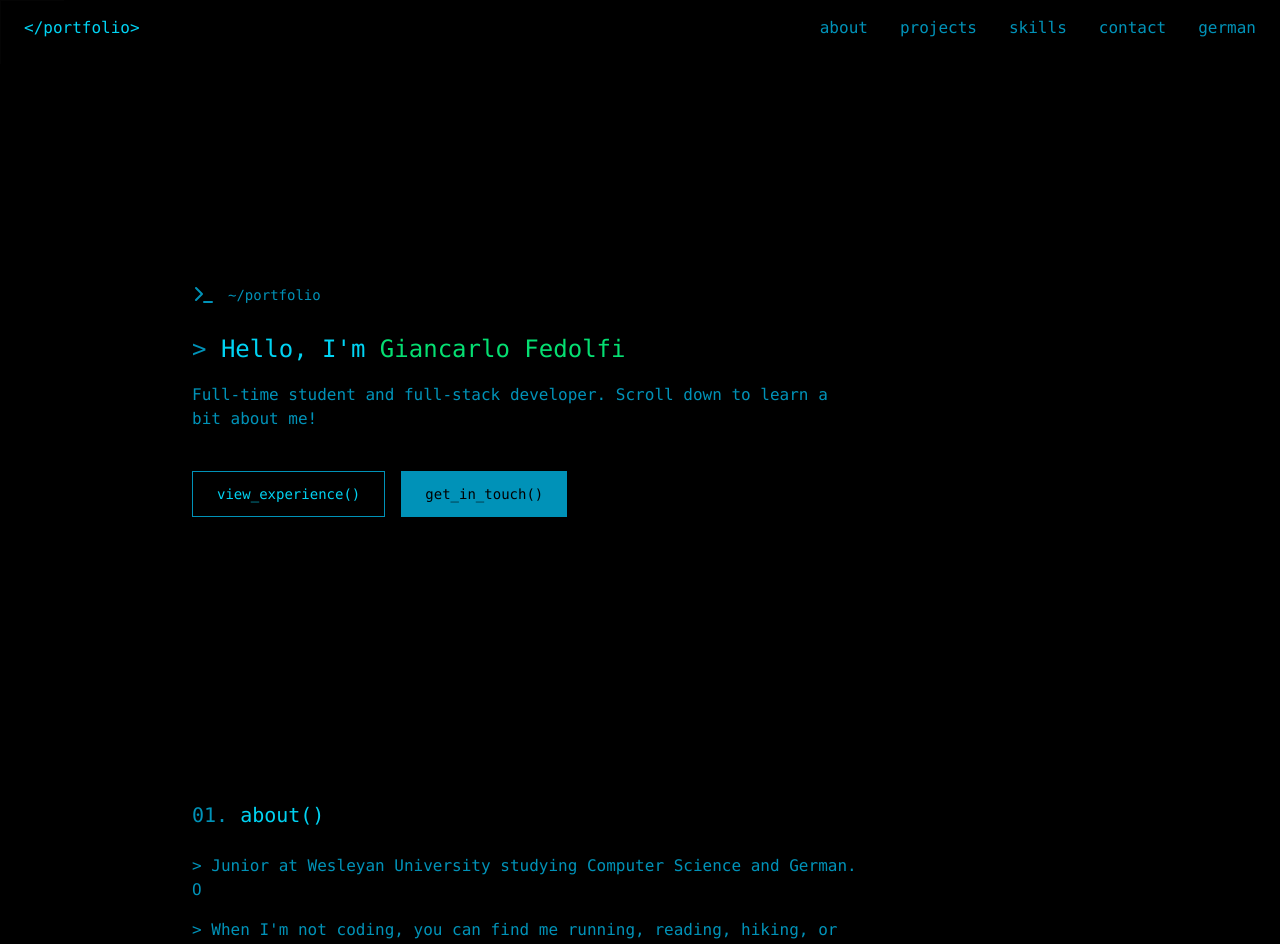
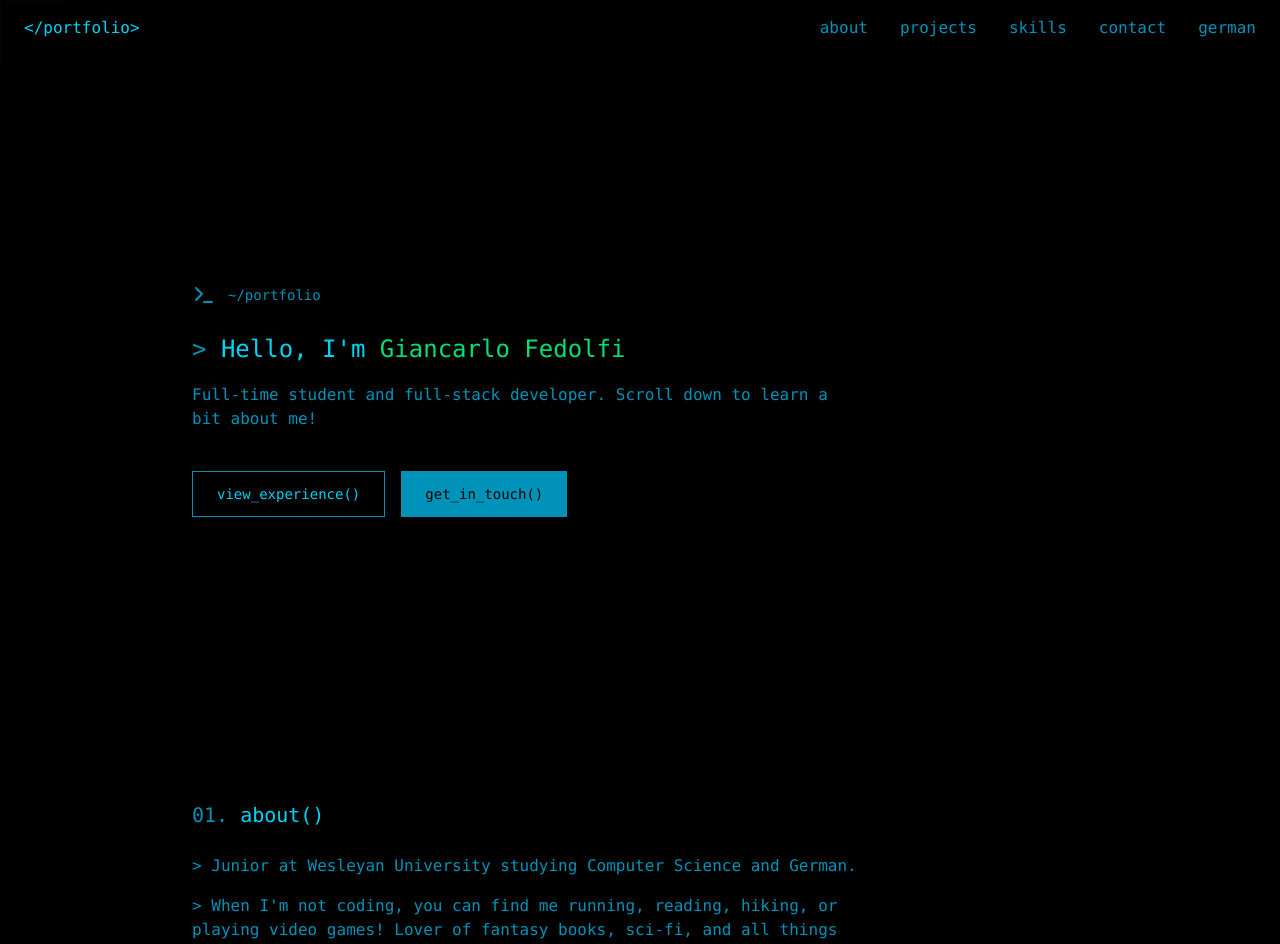
Before and after one commit to c-fido/personal-site, a React (Vite) app: page / in a window 1280 px wide. Shown: the top 944 px of the page. Built offline with nearby package versions, Linux system fonts and the light colour scheme.

Commit message:
Again messed up the text

```diff
--- a/src/contexts/LanguageContext.tsx
+++ b/src/contexts/LanguageContext.tsx
@@ -56,7 +56,7 @@ const translations: Record<Lang, Record<string, any>> = {
     about: {
       heading: 'about()',
       paragraphs: [
-        "> Junior at Wesleyan University studying Computer Science and German. O",
+        "> Junior at Wesleyan University studying Computer Science and German.",
         "> When I'm not coding, you can find me running, reading, hiking, or playing video games! Lover of fantasy books, sci-fi, and all things tech.",
         "> I love writing and figuring out new ways to solve problems. If you have a book recommendation, feel free to reach out!",
       ],
@@ -126,7 +126,7 @@ const translations: Record<Lang, Record<string, any>> = {
     about: {
       heading: 'über()',
       paragraphs: [
-        "> Student im dritten Jahr an der Wesleyan University, studiert Informatik und Deutsch. O",
+        "> Student im dritten Jahr an der Wesleyan University, studiert Informatik und Deutsch.",
         "> Wenn ich nicht gerade programmiere, bin ich beim Laufen, Lesen, Wandern oder Videospielen anzutreffen! Ich liebe Fantasy-Bücher, Science-Fiction und alles, was mit Technik zu tun hat.",
         "> Ich liebe es zu schreiben und neue Wege zur Lösung von Problemen zu finden. Wenn Sie eine Buchempfehlung haben, melden Sie sich gerne bei mir!",
       ],
```
Also changed, not shown: package.json (+5 -5 lines), 4 other files (tests, documents, lock files or other folders).
